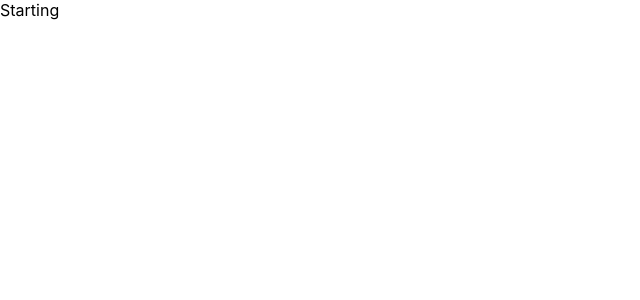
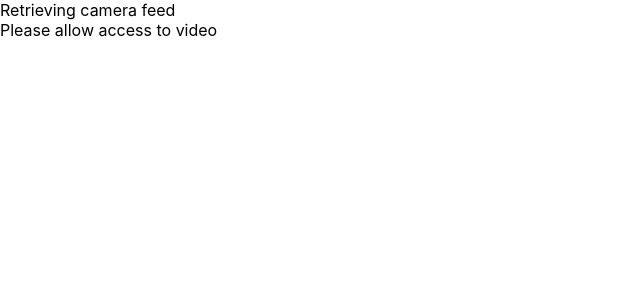
Before and after one commit to dukpa/webrtc-poc-client, a React (Create React App) app: page / in a window 1280 px wide. Shown: the top 300 px of the page, without its empty margins (0-640 px from the left). Built offline with nearby package versions, Linux system fonts and the light colour scheme; no server answers.

Commit message:
added video display

```diff
--- a/src/app/App.tsx
+++ b/src/app/App.tsx
@@ -1,8 +1,9 @@
 import React from 'react';
+import VideoDisplay from '../views/VideoDisplay';
 
 function App() {
   return (
-    <div>Starting</div>
+    <VideoDisplay />
   );
 }
 
--- a/src/index.css
+++ b/src/index.css
@@ -11,3 +11,7 @@ code {
   font-family: source-code-pro, Menlo, Monaco, Consolas, 'Courier New',
     monospace;
 }
+
+html, body, #root, #root>div {
+  height: 100%
+}
--- /dev/null
+++ b/src/views/VideoDisplay.tsx
@@ -0,0 +1,49 @@
+import React, { CSSProperties, useEffect, useRef, useState } from 'react';
+
+const constraints : MediaStreamConstraints = {
+  video: true,
+  audio: true
+};
+
+const videoStyle : CSSProperties = {
+  height: '100%',
+  width: '100%'
+};
+
+export default function VideoDisplay() {
+  const [waitingForCamera, setWaitingForCamera] = useState<boolean>(true);
+  const [isError, setError] = useState<boolean>(false);
+  // const [stream, setStream] = useState<MediaStream | null>(null);
+  const videoRef = useRef<HTMLVideoElement | null>(null);
+
+  useEffect(() => {
+    const initialize = async () => {
+      const stream = await navigator.mediaDevices.getUserMedia(constraints);
+      setWaitingForCamera(false);
+      if (videoRef.current) {
+        videoRef.current.srcObject = stream;
+      }
+    };
+    initialize().catch(err => {
+      console.error(err);
+      setError(true);
+    });
+  }, []);
+
+  return (
+    <div>
+      {
+        waitingForCamera &&
+        <div>Retrieving camera feed</div>
+      }
+      {
+        (waitingForCamera || isError) &&
+        <div>Please allow access to video</div>
+      }
+      {
+        !waitingForCamera && !isError &&
+        <video ref={videoRef} style={videoStyle} autoPlay />
+      }
+    </div>
+  )
+}
```
